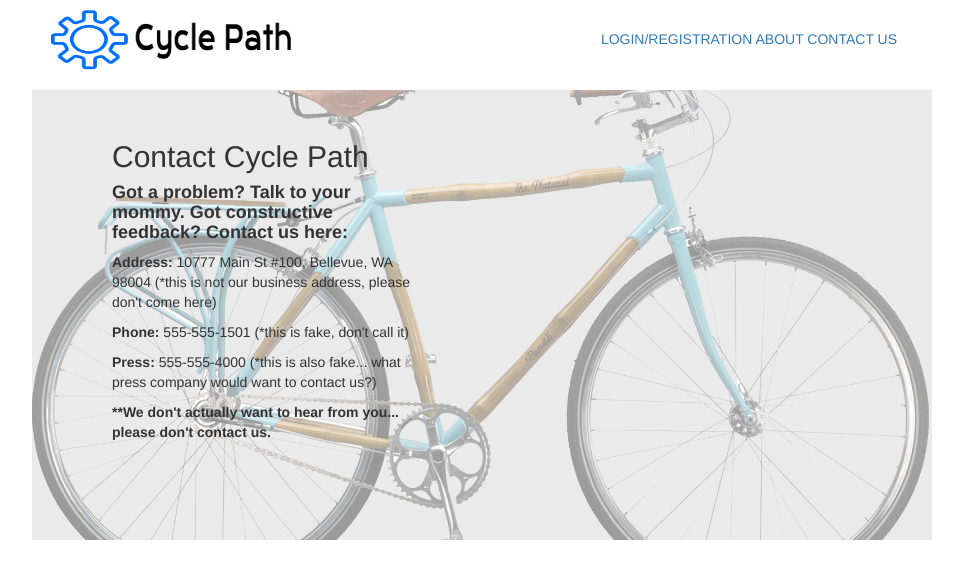
After one commit to LindsAndrus/CyclePaths, a CodeIgniter app: the page made by application/views/contact_us.php in a window 1280 px wide. The commit adds this page. Shown: the top 579 px of the page, without its empty margins (158-1121 px from the left). Run offline with CodeIgniter, Linux system fonts and the light colour scheme.

Commit message:
Bunch of styling changes

```diff
--- a/application/config/routes.php
+++ b/application/config/routes.php
@@ -7,7 +7,7 @@ $route['contact'] = 'listings/contact';
 $route['about'] = 'listings/about';
 $route['/users/show/(:num)'] = 'Users/show/$1';
 $route['/users/edit/(:num)'] = 'Users/edit/$1';
-$route['default_controller'] = 'listings';
+$route['default_controller'] = 'main';
 $route['create_item'] = 'listings/create_item';
 $route['users_listings/(:num)'] = 'users/users_listings/$1';
 $route['item_page/(:num)'] = 'listings/item_page/$1';
--- a/application/controllers/Main.php
+++ b/application/controllers/Main.php
@@ -5,6 +5,6 @@ class Main extends CI_Controller {
 
 	public function index()
 	{
-		$this->load->view('create_listing');
+		$this->load->view('item_page');
 	}
 }
--- /dev/null
+++ b/application/views/contact_us.php
@@ -0,0 +1,36 @@
+<!DOCTYPE html>
+<html lang="en">
+<head>
+	<meta charset="UTF-8">
+	<link rel="stylesheet" type="text/css" href="assets/css/style.css">
+	<link rel="stylesheet" href="https://maxcdn.bootstrapcdn.com/bootstrap/3.3.6/css/bootstrap.min.css" integrity="sha384-1q8mTJOASx8j1Au+a5WDVnPi2lkFfwwEAa8hDDdjZlpLegxhjVME1fgjWPGmkzs7" crossorigin="anonymous">
+
+  	<style type="text/css">
+  	#contact_container{
+	background: url("assets/images/bike.png");
+	background-repeat:no-repeat;
+	-webkit-background-size:cover;
+	-moz-background-size:cover;
+	-o-background-size:cover;
+	background-size:cover;
+	background-position:center;
+	}
+	</style>
+
+  	<title>About Cycle Path</title>
+</head>
+<body>
+	<?php $this->load->view('header') ?>
+
+	<div id="contact_container">
+		<div class="contact_text">
+			<h2 id="contact_header">Contact Cycle Path</h2>
+			<h4><b>Got a problem? Talk to your mommy. Got constructive feedback? Contact us here:</b></h4>
+			<p><b>Address:</b> 10777 Main St #100, Bellevue, WA 98004 (*this is not our business address, please don't come here)</p>
+			<p><b>Phone:</b> 555-555-1501 (*this is fake, don't call it)</p>
+			<p><b>Press:</b> 555-555-4000 (*this is also fake... what press company would want to contact us?)</p>
+			<p><b>**We don't actually want to hear from you... please don't contact us.</b></p>
+		</div>
+	</div>
+</body>
+</html>
--- a/assets/css/style.css
+++ b/assets/css/style.css
@@ -1,9 +1,16 @@
 /*GENERAL STYLING FOR ALL PAGES*/
 
-.container{
+/*.container{
 	margin: auto;
-}
-
+	background: url("assets/images/bike.png");
+	background-repeat:no-repeat;
+	-webkit-background-size:cover;
+	-moz-background-size:cover;
+	-o-background-size:cover;
+	background-size:cover;
+	background-position:center;
+}*/
+/*
 body{
 	background: url("assets/images/bike.png");
 	background-repeat:no-repeat;
@@ -12,18 +19,86 @@ body{
 	-o-background-size:cover;
 	background-size:cover;
 	background-position:center;
+}*/
+
+/* ITEM_PAGE */
+#item_container{
+	margin: auto;
+	margin-top: 20px;
+	width: 900px;
+	min-height: 300px;
 }
 
 /* CREATE_LISTING */
-#createcontainer{
+#search_inputs{
 	margin-top: 20px;
 	width: 600px;
 	float: left;
-	margin-left: 180px;
+	margin-left: 120px;
 }
 
 #upload_image{
 	margin: 10px 0 10px 0;
+}
+
+
+/* ABOUT */
+#about_container{
+	margin: auto;
+	margin-top: 20px;
+	width: 900px;
+	min-height: 300px;
+	padding: 30px 0 0 80px;
+}
+
+.about_text{
+	width: 250px;
+	display: inline-block;
+	vertical-align: top;
+}
+.portrait{
+	width: 400px;
+	display: inline-block;
+	margin-left: 90px;
+}
+.portrait img{
+	margin: 10px 20px 10px 20px;
+}
+.about_portrait{
+	width: 150px;
+	height: 150px;
+}
+
+/* CONTACT_US */
+#contact_container{
+	margin: auto;
+	margin-top: 20px;
+	width: 900px;
+	min-height: 300px;
+	padding: 30px 0 0 80px;
+}
+.contact_text{
+	width: 300px;
+	min-height: 400px;
+}
+
+
+
+
+/* HOME */
+#home_search{
+	width: 400px;
+	margin: auto;
+	padding: 110px 0 100px 0;
+}
+#home_btn{
+	margin: 20px 0 0 160px;
+}
+#home_btn2{
+	margin: 20px 0 0 90px;
+}
+#home_content{
+	margin-top: 30px;
 }
 
 
```
Also changed, not shown: application/views/about.php (+34 -6 lines), application/views/contactus.php (deleted, +0 -18 lines), application/views/create_listing.php (+15 -2 lines), application/views/home.php (+6 -22 lines), application/views/item_page.php (+18 -13 lines).
